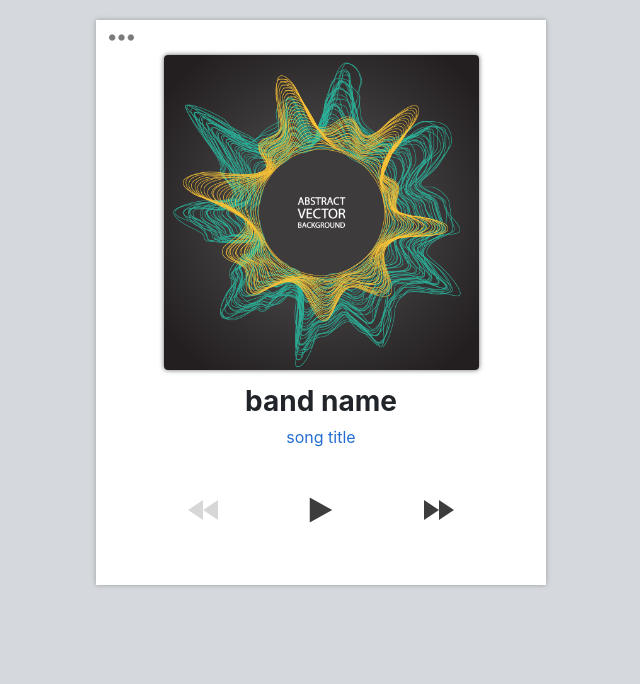
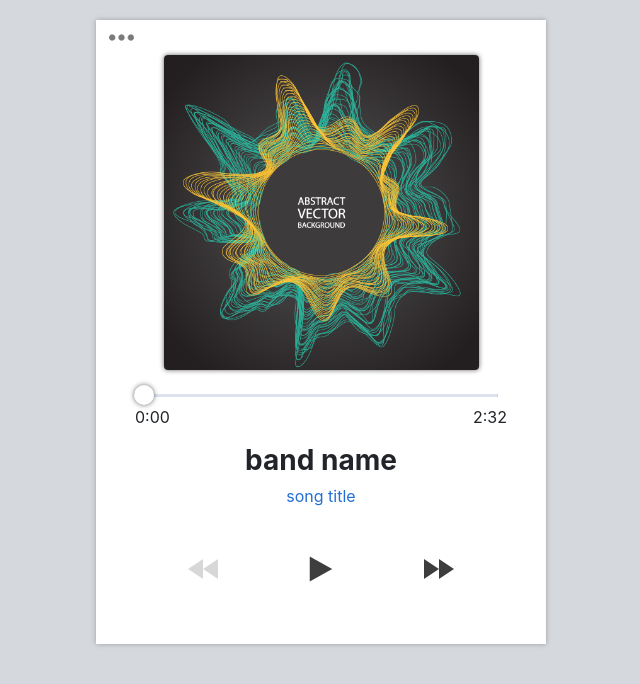
Before and after one commit to Pariente1/Interactive-HTML5-Video-and-Audio, a plain HTML site: page interactive-html5-video-audio/06/demos/Module 5/01 Starter/index.html in a window 1280 px wide. Shown: the whole page, without its empty margins (319-959 px from the left). Drawn offline with nearby package versions, Linux system fonts and the light colour scheme.

Commit message:
terminamos la pantalla principal, pero no tiene interacción

```diff
--- a/interactive-html5-video-audio/06/demos/Module 5/01 Starter/css/interaction.css
+++ b/interactive-html5-video-audio/06/demos/Module 5/01 Starter/css/interaction.css
@@ -60,3 +60,43 @@ p{
 	opacity: .2;
 	cursor: auto;
 }
+
+.playBar{
+	width: 100%;
+	position: relative;
+}
+.bar {
+	background-color: #246ed3;
+	border-radius: 25px;
+	height: 3px;
+	width: 100%;
+	position: relative;
+	overflow: hidden;
+}
+
+.playHead{
+	width: 20px;
+	height: 20px;
+	border-radius: 20px;
+	background-color: #fff;
+	box-shadow: 0 0 5px rgba(0, 0, 0, 0.6);
+	position: absolute;
+	left: 0;
+	top: 50%;
+	margin-top: -1px;
+	transform: translate(-50%,-50%);
+}
+
+.unplayed-progress{
+	background-color: rgba(240, 240, 240, 0.9);
+	position: absolute;
+	left: 0;
+	height: 100%;
+	width: 100%;
+	top: 0;
+}
+
+.time {
+	color: #999b9c;
+	font-size: 12px;
+}
--- a/interactive-html5-video-audio/06/demos/Module 5/01 Starter/index.html
+++ b/interactive-html5-video-audio/06/demos/Module 5/01 Starter/index.html
@@ -26,6 +26,21 @@
 		<div class="row albumCover">
 			<div class="col-xs-12">
 				<img src="media/album.png" class="rounded mx-auto d-block" id="coverImg">
+			</div>
+		</div>
+
+		<div class="playBarWreapper" w-100 px-4 pt-2>
+			<div class="row">
+				<div class="playBar mx-5 mt-4">
+					<div class="bar">
+						<div class="unplayed-progress"></div>
+					</div>
+					<div class="playHead"></div>
+				</div>
+			</div>
+			<div class="row justify-content-between mx-4 mt-2">
+				<div class="col-xs-4" id="start">0:00</div>
+				<div class="col-xs-4" id="end">2:32</div>
 			</div>
 		</div>
 
```
